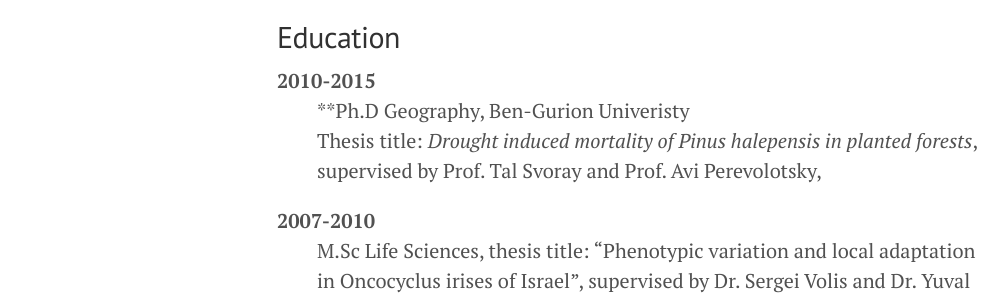
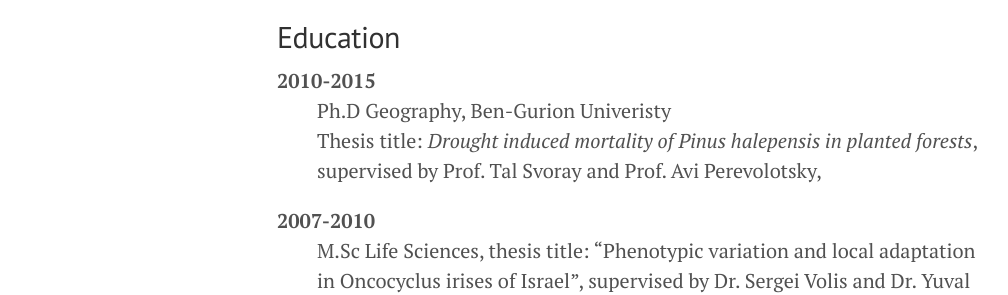
Before and after one commit to michaeldorman/michaeldorman.github.io, a Jekyll site: the page built from cv.md, in a window 1280 px wide and 900 px high. Shown: the part 310-605 px from the top of the window, without its empty margins (3-1011 px from the left). Built offline with Jekyll 4.4.1, drawn with Linux system fonts in a browser that asks for light colours.

Commit message:
Update cv.md

```diff
--- a/cv.md
+++ b/cv.md
@@ -10,7 +10,7 @@
 ## Education
 
 2010-2015
-:   **Ph.D Geography, Ben-Gurion Univeristy
+:   Ph.D Geography, Ben-Gurion Univeristy
 
     Thesis title: *Drought induced mortality of Pinus halepensis in planted forests*, supervised by Prof. Tal Svoray and Prof. Avi Perevolotsky,
 
```
